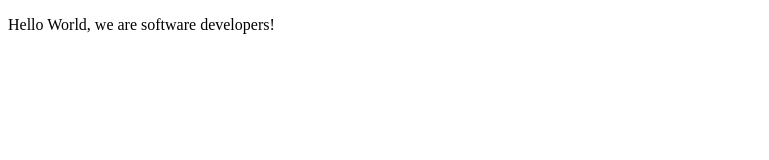
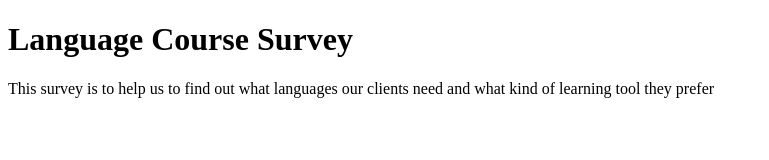
Before and after one commit to John-Arboleda/Microverse-Robson-John, a plain HTML site: page index.html in a window 1280 px wide. Shown: the whole page, without its empty margins (0-769 px from the left). Drawn offline with Linux system fonts and the light colour scheme.

Commit message:
title and description

```diff
--- a/index.html
+++ b/index.html
@@ -2,27 +2,17 @@
 <html lang="en">
   <head>
     <meta charset="UTF-8">
-    <title>Fork Me! FCC: Test Suite Template</title>
+    <title>Survey Form</title>
     <link rel="stylesheet" href="css/style.css">
   </head>
 
   <body>
     <script src="https://cdn.freecodecamp.org/testable-projects-fcc/v1/bundle.js"></script>
 
+    <h1 id="title">Language Course Survey</h1>
 
-    <p>Hello World, we are software developers!</p>
-    <!--
+    <p id="description">This survey is to help us to find out what languages our clients need and what kind of learning tool they prefer</p>
 
-    Hello Camper!
-
-    For now, the test suite only works in Chrome!
-    Please read the README below in the JS Editor before beginning.
-    Feel free to delete this message once you have read it.
-    Good luck and Happy Coding!
-
-    - The freeCodeCamp Team
-
-    -->
     <script  src="js/index.js"></script>
   </body>
 </html>
```
